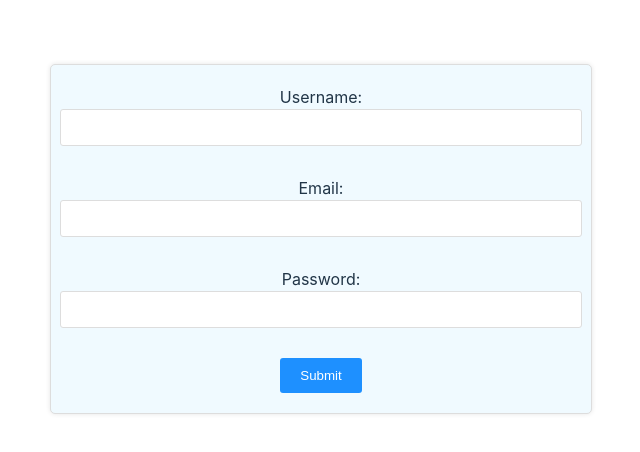
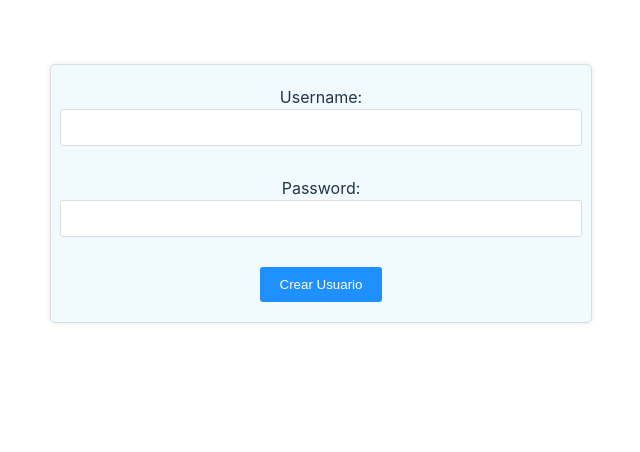
Before and after one commit to juanifdez/BrainRoyale, a React (Vite) app in the folder BrainRoyale/: page /signup in a window 1280 px wide. Shown: the top 452 px of the page, without its empty margins (319-959 px from the left). Built offline with nearby package versions, Linux system fonts and the light colour scheme; no server answers.

Commit message:
fix profile:signUp frontend

```diff
--- a/BrainRoyale/src/profile/Signup.jsx
+++ b/BrainRoyale/src/profile/Signup.jsx
@@ -4,7 +4,6 @@ import './Login.css';
 
 function Signup() {
   const [username, setUsername] = useState("");
-  const [email, setEmail] = useState("");
   const [password, setPassword] = useState("");
   const [error, setError] = useState(false);
   const [msg, setMsg] = useState("");
@@ -15,7 +14,6 @@ function Signup() {
 
     axios.post(`${import.meta.env.VITE_BACKEND_URL}/signup`, {
         username: username,
-        email: email,
         password: password
       }).then((response) => {
         console.log('Registro exitoso! Ahora puedes volver y loguearte');
@@ -45,16 +43,6 @@ function Signup() {
           />
         </label>
         <label>
-          Email:
-          <input
-            type="email"
-            name="email"
-            value={email}
-            onChange={e => setEmail(e.target.value)}
-            required
-          />
-        </label>
-        <label>
           Password:
           <input
             type="password"
@@ -64,7 +52,7 @@ function Signup() {
             required
           />
         </label>
-        <input type="submit" value="Submit" />
+        <input type="submit" value="Crear Usuario" />
       </form>
     </div>
   );
```
